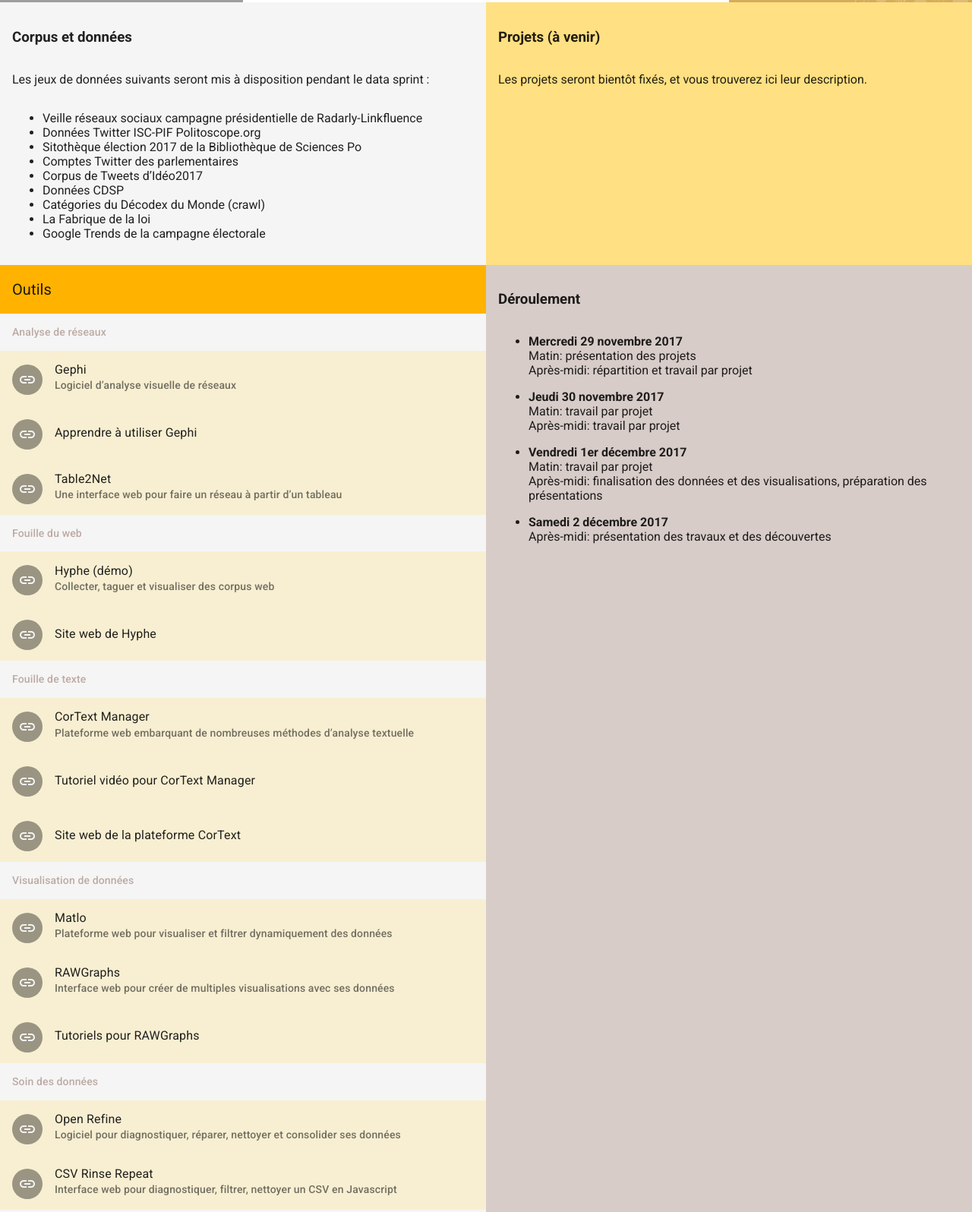
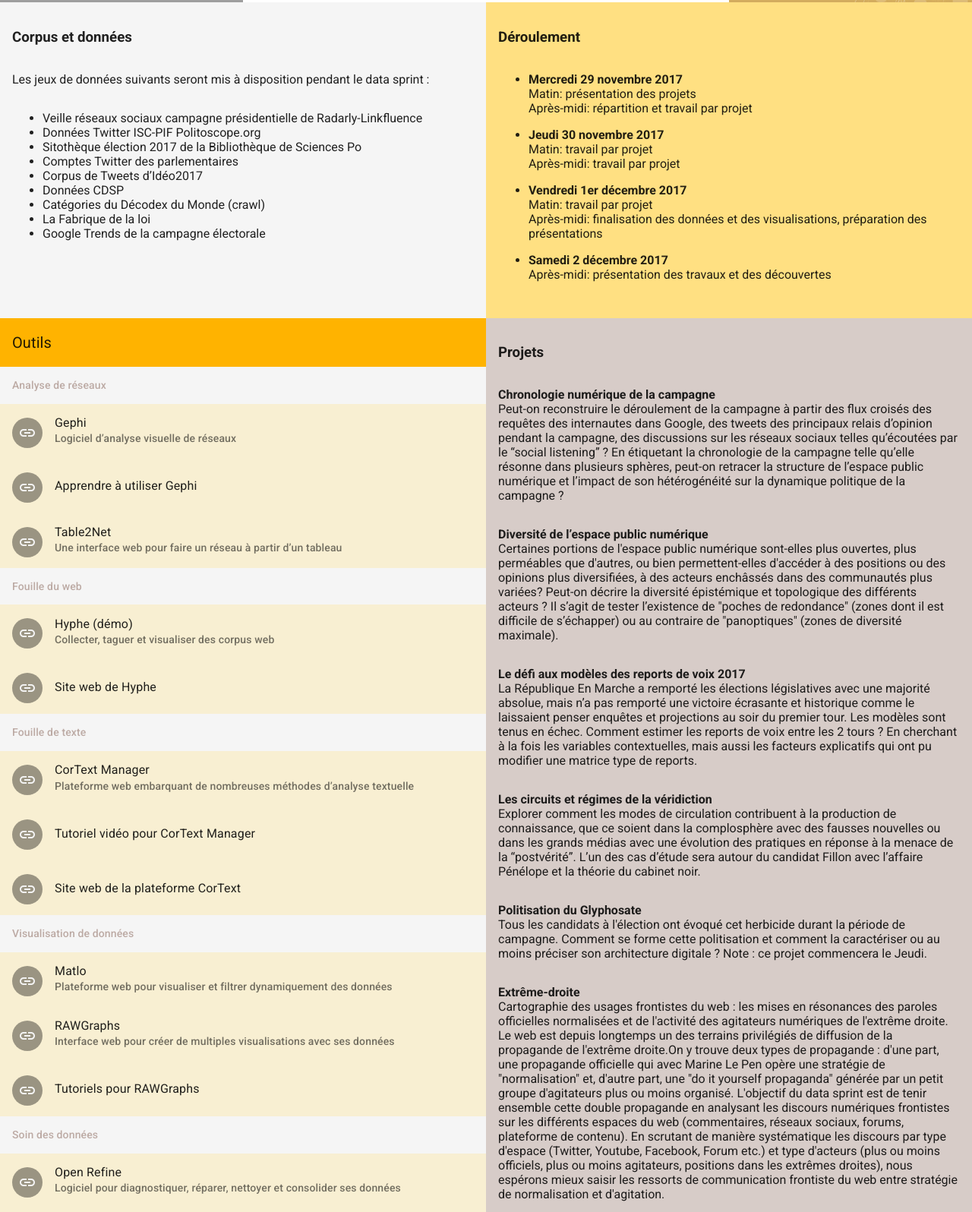
Before and after one commit to medialab/datapol, a website: page app/index.html in a window 1280 px wide. Shown: the part 1296-2892 px from the top of the page at 76% size. Drawn offline with Linux system fonts and the light colour scheme; grey boxes are pictures that could not be loaded.

Commit message:
Ajout descriptifs projets

```diff
--- a/app/src/views/home.html
+++ b/app/src/views/home.html
@@ -148,11 +148,31 @@
 			style="padding: 16px"
 			md-colors="{
 	    	background: 'default-accent-200'
-		  }">
-			<h3>Projets (à venir)</h3>
-			<p>
-				Les projets seront bientôt fixés, et vous trouverez ici leur description.
-			</p>
+		  }"
+		 >
+
+			<h3>Déroulement</h3>
+			<ul>
+				<li style="margin-bottom: 16px">
+					<strong>Mercredi 29 novembre 2017</strong>
+					<br>Matin: présentation des projets
+					<br>Après-midi: répartition et travail par projet
+				</li>
+				<li style="margin-bottom: 16px">
+					<strong>Jeudi 30 novembre 2017</strong>
+					<br>Matin: travail par projet
+					<br>Après-midi: travail par projet
+				</li>
+				<li style="margin-bottom: 16px">
+					<strong>Vendredi 1er décembre 2017</strong>
+					<br>Matin: travail par projet
+					<br>Après-midi: finalisation des données et des visualisations, préparation des présentations
+				</li>
+				<li style="margin-bottom: 16px">
+					<strong>Samedi 2 décembre 2017</strong>
+					<br>Après-midi: présentation des travaux et des découvertes
+				</li>
+			</ul>
 		</div>
 
 	</div>
@@ -456,28 +476,40 @@
 			md-colors="{
 	    	background: 'default-primary-100'
 		  }">
-			<h3>Déroulement</h3>
-			<ul>
-				<li style="margin-bottom: 16px">
-					<strong>Mercredi 29 novembre 2017</strong>
-					<br>Matin: présentation des projets
-					<br>Après-midi: répartition et travail par projet
-				</li>
-				<li style="margin-bottom: 16px">
-					<strong>Jeudi 30 novembre 2017</strong>
-					<br>Matin: travail par projet
-					<br>Après-midi: travail par projet
-				</li>
-				<li style="margin-bottom: 16px">
-					<strong>Vendredi 1er décembre 2017</strong>
-					<br>Matin: travail par projet
-					<br>Après-midi: finalisation des données et des visualisations, préparation des présentations
-				</li>
-				<li style="margin-bottom: 16px">
-					<strong>Samedi 2 décembre 2017</strong>
-					<br>Après-midi: présentation des travaux et des découvertes
-				</li>
-			</ul>
+
+		  <h3>Projets</h3>
+			<p>
+				<strong>Chronologie numérique de la campagne</strong><br>
+				Peut-on reconstruire le déroulement de la campagne à partir des flux croisés des requêtes des internautes dans Google, des tweets des principaux relais d’opinion pendant la campagne, des discussions sur les réseaux sociaux telles qu’écoutées par le “social listening” ? En étiquetant la chronologie de la campagne telle qu’elle résonne dans plusieurs sphères, peut-on retracer la structure de l’espace public numérique et l’impact de son hétérogénéité sur la dynamique politique de la campagne ?
+			</p>
+			<p>
+				<strong>Diversité de l’espace public numérique</strong><br>
+				Certaines portions de l'espace public numérique sont-elles plus ouvertes, plus perméables que d'autres, ou bien permettent-elles d'accéder à des positions ou des opinions plus diversifiées, à des acteurs enchâssés dans des communautés plus variées? Peut-on décrire la diversité épistémique et topologique des différents acteurs ? Il s’agit de tester l’existence de "poches de redondance" (zones dont il est difficile de s’échapper) ou au contraire de "panoptiques" (zones de diversité maximale).
+			</p>
+			<p>
+				<strong>Le défi aux modèles des reports de voix 2017</strong><br>
+				La République En Marche a remporté les élections législatives avec une majorité absolue, mais n’a pas remporté une victoire écrasante et historique comme le laissaient penser enquêtes et projections au soir du premier tour. Les modèles sont tenus en échec.
+				Comment estimer les reports de voix entre les 2 tours ? En cherchant à la fois les variables contextuelles, mais aussi les facteurs explicatifs qui ont pu modifier une matrice type de reports.
+			</p>
+			<p>
+				<strong>Les circuits et régimes de la véridiction</strong><br>
+				Explorer comment les modes de circulation contribuent à la production de connaissance, que ce soient dans la complosphère avec des fausses nouvelles ou dans les grands médias avec une évolution des pratiques en réponse à la menace de la “postvérité”. L’un des cas d’étude sera autour du candidat Fillon avec l’affaire Pénélope et la théorie du cabinet noir.
+			</p>
+			<p>
+				<strong>Politisation du Glyphosate</strong><br>
+				Tous les candidats à l'élection ont évoqué cet herbicide durant la période de campagne. Comment se forme cette politisation et comment la caractériser ou au moins préciser son architecture digitale ? Note : ce projet commencera le Jeudi.
+			</p>
+			<p>
+				<strong>Extrême-droite</strong><br>
+				Cartographie des usages frontistes du web : les mises en résonances des paroles officielles normalisées et de l'activité des agitateurs numériques de l'extrême droite.
+				Le web est depuis longtemps un des terrains privilégiés de diffusion de la propagande de l'extrême droite.On y trouve deux types de propagande : d'une part, une propagande officielle qui avec Marine Le Pen opère une stratégie de "normalisation" et, d'autre part, une "do it yourself propaganda" générée  par un petit groupe d'agitateurs plus ou moins organisé. L'objectif du data sprint est de tenir ensemble cette double propagande en analysant les discours numériques frontistes sur les différents espaces du web (commentaires, réseaux sociaux, forums, plateforme de contenu). En scrutant de manière systématique les discours par type d'espace (Twitter, Youtube, Facebook, Forum etc.) et type d'acteurs (plus ou moins officiels, plus ou moins agitateurs, positions dans les extrêmes droites), nous espérons mieux saisir les ressorts de communication frontiste du web entre stratégie de normalisation et d'agitation.
+			</p>
+			<p>
+				<strong>Détection des messages idéologiques</strong><br>
+				À partir du travail réalisé par #Idéo2017, ce projet propose de travailler sur la "Détection des messages idéologiques sur les réseaux sociaux numériques, et l’extraction des grands courants idéologiques de la dernière campagne". Il vise à comprendre à la fois la détection des messages idéologiques (identifiables par leur forme, énonciative notamment), et leur prolifération sous forme de stéréotypes/doxas dans la twittosphère ou d’autres RSN.
+				Par ailleurs, la question des réponses aux messages idéologiques, et la tonalité de ces réponses (ironiques, sérieuses, polémiques), serait aussi intéressante à explorer.
+			</p>
+
 		</div>
 
 	</div>
```
